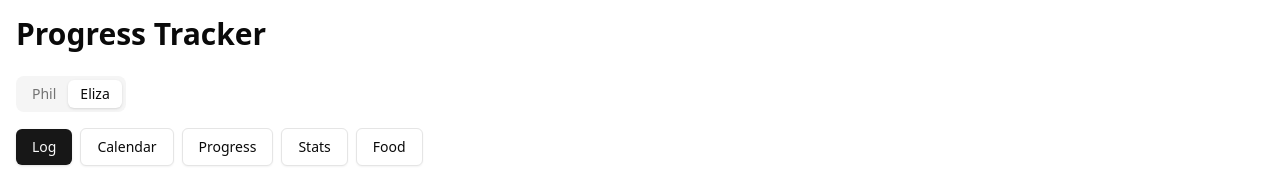
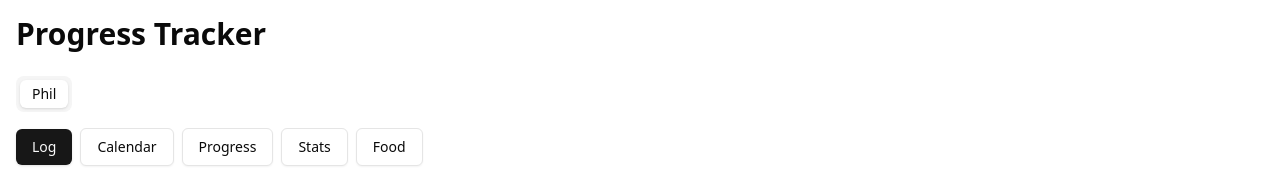
Before and after one commit to filip-pilar/gym, a Next.js app: page / in a window 1280 px wide. Shown: the top 170 px of the page. Built offline with nearby package versions, Linux system fonts and the light colour scheme; no server answers; the database is empty.

Commit message:
Update page.tsx

```diff
--- a/app/page.tsx
+++ b/app/page.tsx
@@ -49,7 +49,7 @@ import { toZonedTime } from "date-fns-tz";
 import NutritionTracker from "@/components/NutritionTracker";
 
 export default function WorkoutTracker() {
-  const [currentUser, setCurrentUser] = useState<"phil" | "eliza">("phil");
+  const [currentUser, setCurrentUser] = useState<"phil" >("phil");
   const [selectedDate, setSelectedDate] = useState<Date>(() => {
     const dubaiTimezone = "Asia/Dubai";
     const nowInDubai = toZonedTime(new Date(), dubaiTimezone);
@@ -640,12 +640,11 @@ export default function WorkoutTracker() {
     <div className="container mx-auto p-4">
       <h1 className="text-3xl font-bold mb-6">Progress Tracker</h1>
       <Tabs
-        defaultValue="eliza"
+        defaultValue="phil"
         onValueChange={(value) => setCurrentUser(value as "phil" | "eliza")}
       >
         <TabsList className="mb-4">
           <TabsTrigger value="phil">Phil</TabsTrigger>
-          <TabsTrigger value="eliza">Eliza</TabsTrigger>
         </TabsList>
         <div className="mb-4">
           <Button
```
